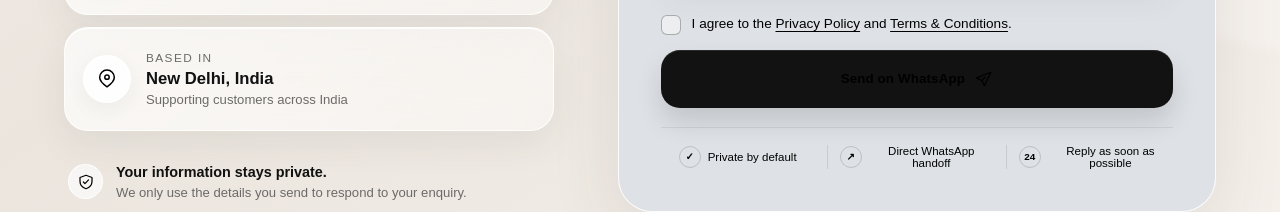
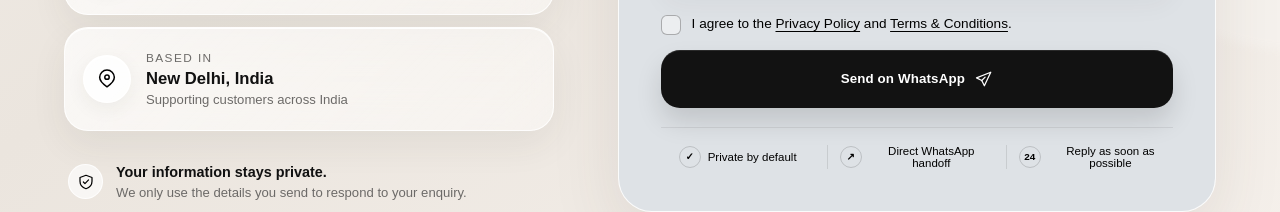
Before and after one commit to Shadab-6/noirs, a website: page contact.html in a window 1280 px wide. Shown: the part 926-1138 px from the top of the page. Drawn offline with Linux system fonts and the light colour scheme.

Commit message:
Update button

```diff
--- a/assets/css/contact.css
+++ b/assets/css/contact.css
@@ -529,6 +529,11 @@
   transform: translateY(1px) scale(0.995);
 }
 
+.contact-submit > span:not(.contact-submit__icon),
+.contact-submit__icon {
+  color: #fff !important;
+}
+
 .contact-submit__icon {
   display: grid;
   place-items: center;
@@ -537,6 +542,7 @@
 .contact-submit__icon svg {
   width: 18px;
   height: 18px;
+  stroke: #fff !important;
 }
 
 .contact-form__footer {
--- a/package.json
+++ b/package.json
@@ -1,6 +1,6 @@
 {
   "name": "noir-store",
-  "version": "2.3.4.4",
+  "version": "2.3.4.5",
   "private": true,
   "description": "NOIR storefront: static website with Supabase as the backend.",
   "scripts": {
```
Also changed, not shown: CHANGELOG.md, 1 other file.
